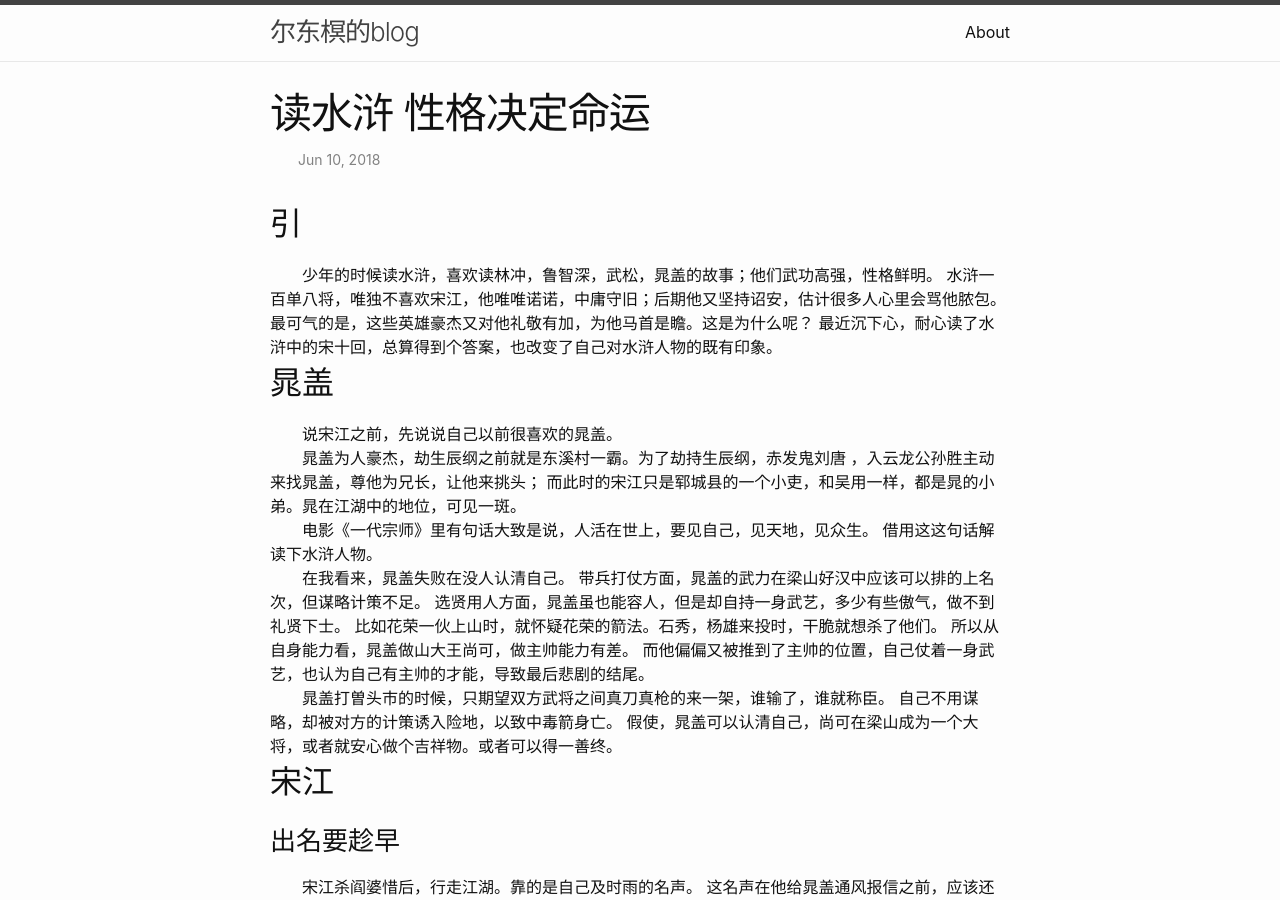
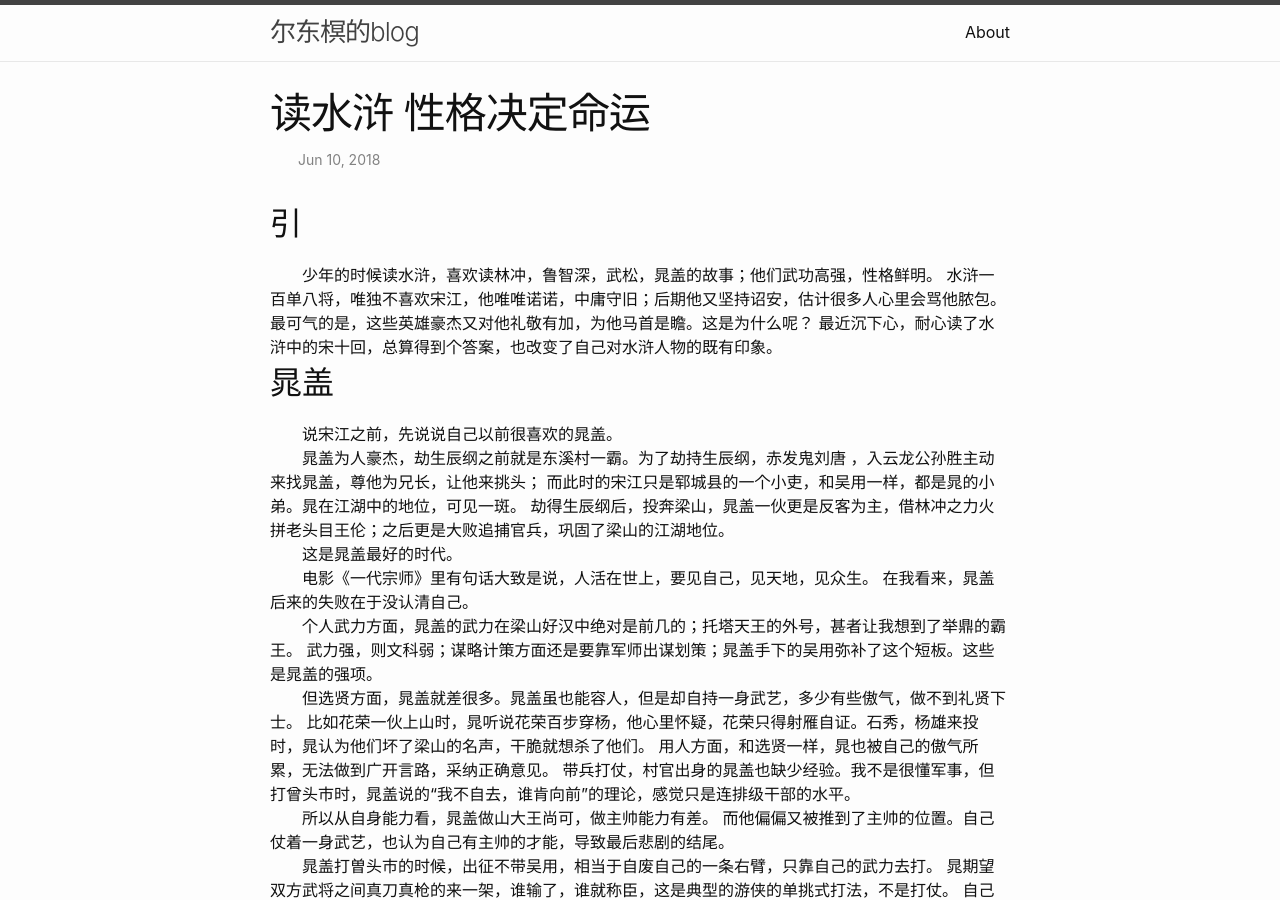
Before and after one commit to yaozhongcun/yaozhongcun.github.io, a Jekyll site: the page built from _posts/2018-06-18-liter_sh1_caogai.markdown, in a window 1280 px wide and 900 px high. Built offline with Jekyll 4.4.1, drawn with Linux system fonts in a browser that asks for light colours; some of the changed text lies outside the part shown.

Commit message:
modify sh

```diff
--- a/_posts/2018-06-18-liter_sh1_caogai.markdown
+++ b/_posts/2018-06-18-liter_sh1_caogai.markdown
@@ -17,20 +17,29 @@ categories: 读书
 
 晁盖为人豪杰，劫生辰纲之前就是东溪村一霸。为了劫持生辰纲，赤发鬼刘唐 ，入云龙公孙胜主动来找晁盖，尊他为兄长，让他来挑头；
 而此时的宋江只是郓城县的一个小吏，和吴用一样，都是晁的小弟。晁在江湖中的地位，可见一斑。
+劫得生辰纲后，投奔梁山，晁盖一伙更是反客为主，借林冲之力火拼老头目王伦；之后更是大败追捕官兵，巩固了梁山的江湖地位。
+
+这是晁盖最好的时代。
 
 电影《一代宗师》里有句话大致是说，人活在世上，要见自己，见天地，见众生。
-借用这这句话解读下水浒人物。
+在我看来，晁盖后来的失败在于没认清自己。
 
-在我看来，晁盖失败在没人认清自己。
-带兵打仗方面，晁盖的武力在梁山好汉中应该可以排的上名次，但谋略计策不足。
-选贤用人方面，晁盖虽也能容人，但是却自持一身武艺，多少有些傲气，做不到礼贤下士。
-比如花荣一伙上山时，就怀疑花荣的箭法。石秀，杨雄来投时，干脆就想杀了他们。
+个人武力方面，晁盖的武力在梁山好汉中绝对是前几的；托塔天王的外号，甚者让我想到了举鼎的霸王。
+武力强，则文科弱；谋略计策方面还是要靠军师出谋划策；晁盖手下的吴用弥补了这个短板。这些是晁盖的强项。
+
+但选贤方面，晁盖就差很多。晁盖虽也能容人，但是却自持一身武艺，多少有些傲气，做不到礼贤下士。
+比如花荣一伙上山时，晁听说花荣百步穿杨，他心里怀疑，花荣只得射雁自证。石秀，杨雄来投时，晁认为他们坏了梁山的名声，干脆就想杀了他们。
+用人方面，和选贤一样，晁也被自己的傲气所累，无法做到广开言路，采纳正确意见。
+带兵打仗，村官出身的晁盖也缺少经验。我不是很懂军事，但打曾头市时，晁盖说的“我不自去，谁肯向前”的理论，感觉只是连排级干部的水平。
+
 所以从自身能力看，晁盖做山大王尚可，做主帅能力有差。
-而他偏偏又被推到了主帅的位置，自己仗着一身武艺，也认为自己有主帅的才能，导致最后悲剧的结尾。
+而他偏偏又被推到了主帅的位置。自己仗着一身武艺，也认为自己有主帅的才能，导致最后悲剧的结尾。
 
-晁盖打曽头市的时候，只期望双方武将之间真刀真枪的来一架，谁输了，谁就称臣。
-自己不用谋略，却被对方的计策诱入险地，以致中毒箭身亡。
-假使，晁盖可以认清自己，尚可在梁山成为一个大将，或者就安心做个吉祥物。或者可以得一善终。
+晁盖打曽头市的时候，出征不带吴用，相当于自废自己的一条右臂，只靠自己的武力去打。
+晁期望双方武将之间真刀真枪的来一架，谁输了，谁就称臣，这是典型的游侠的单挑式打法，不是打仗。
+自己不用计策；对方使用计策的时候，不听林冲劝告，跟着对方的细作误入险地，以致中毒箭身亡。
+
+假使，晁盖可以认清自己，尚可在梁山成为一个大将；又或者安心做个吉祥物，也许可以得一善终。
 
 ## 宋江
 
```
